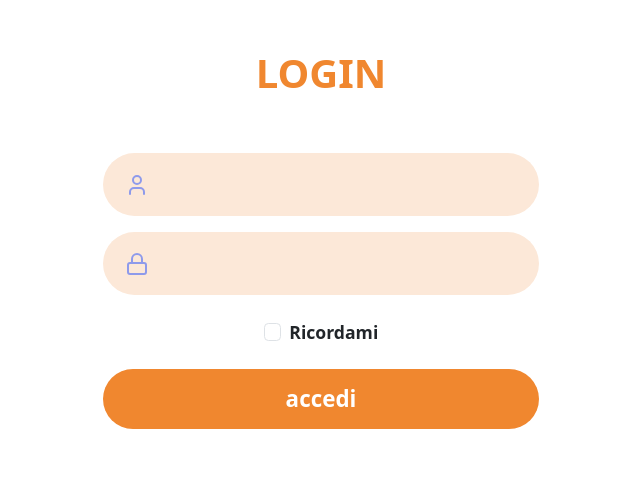
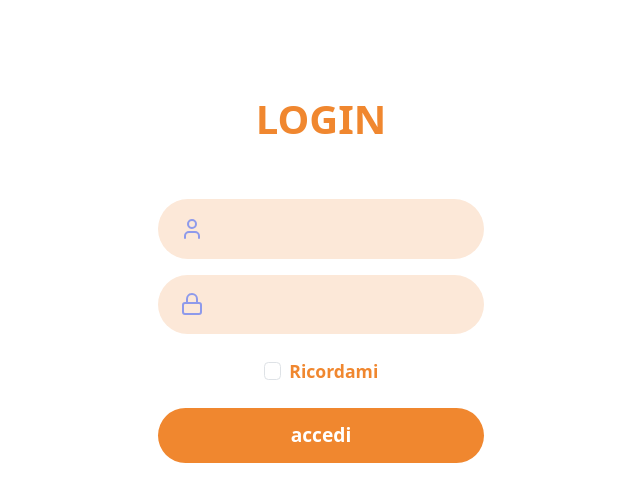
Before and after one commit to serenap06/capstone-epicode, a React (Vite) app in the folder frontend/: page / in a window 1280 px wide. Shown: the part 161-662 px from the top of the page, without its empty margins (319-959 px from the left). Built offline with nearby package versions, Linux system fonts and the light colour scheme; no server answers.

Commit message:
style: update login page design

```diff
--- a/frontend/src/pages/login/login.css
+++ b/frontend/src/pages/login/login.css
@@ -5,8 +5,8 @@
 }
 
 .login-page {
-  max-width: 460px;
-  min-height: 100vh;
+  max-width: 350px;
+  min-height: 110vh;
   display: flex;
   flex-direction: column;
   justify-content: center;
@@ -36,7 +36,7 @@
   border: 2px solid transparent;
   border-radius: 50rem;
   padding: 0.9rem 1.5rem 0.9rem 3.6rem;
-  font-size: 1.25rem;
+  font-size: 1.1rem;
   font-weight: 600;
   color: var(--login-violet);
 }
@@ -53,28 +53,31 @@
 }
 
 .login-error {
-  color: #dc3545;
+  color: #8e9aeb;
   font-size: 0.9rem;
   margin: 0.4rem 0 0 1.5rem;
 }
 
 .login-remember {
   font-size: 1.1rem;
+  color: #f0872f;
   font-weight: 600;
   display: flex;
   justify-content: center;
   gap: 0.5rem;
 }
-.form-check-label:checked{
-      background-color: white;
 
+.form-check-input:checked[type="checkbox"] {
+  background-color: #f0872f;
+  border: none;
 }
+
 .btn.login-button {
   background: var(--login-orange);
   border: none;
   border-radius: 50rem;
   padding: 0.8rem;
-  font-size: 1.4rem;
+  font-size: 1.2rem;
   font-weight: 700;
 }
 
```
